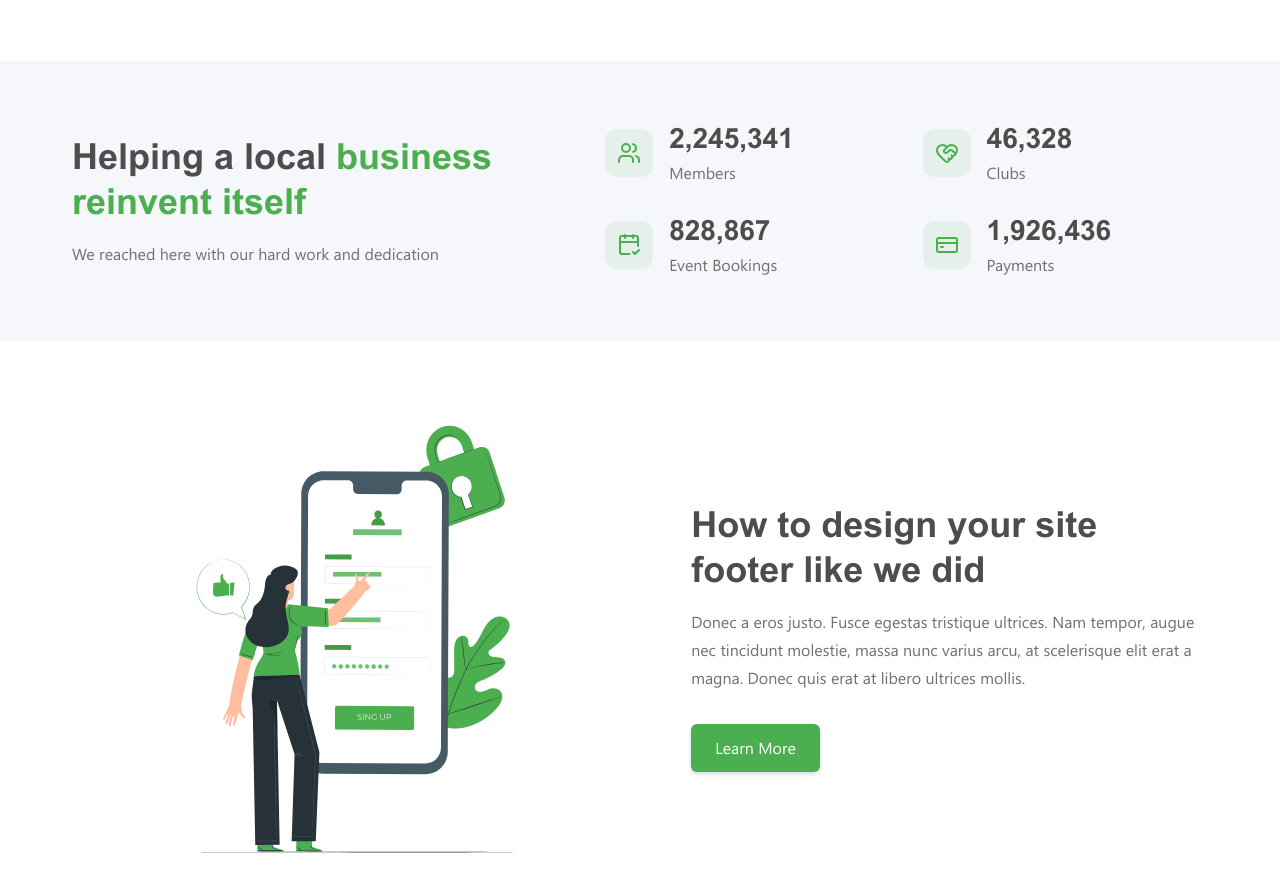
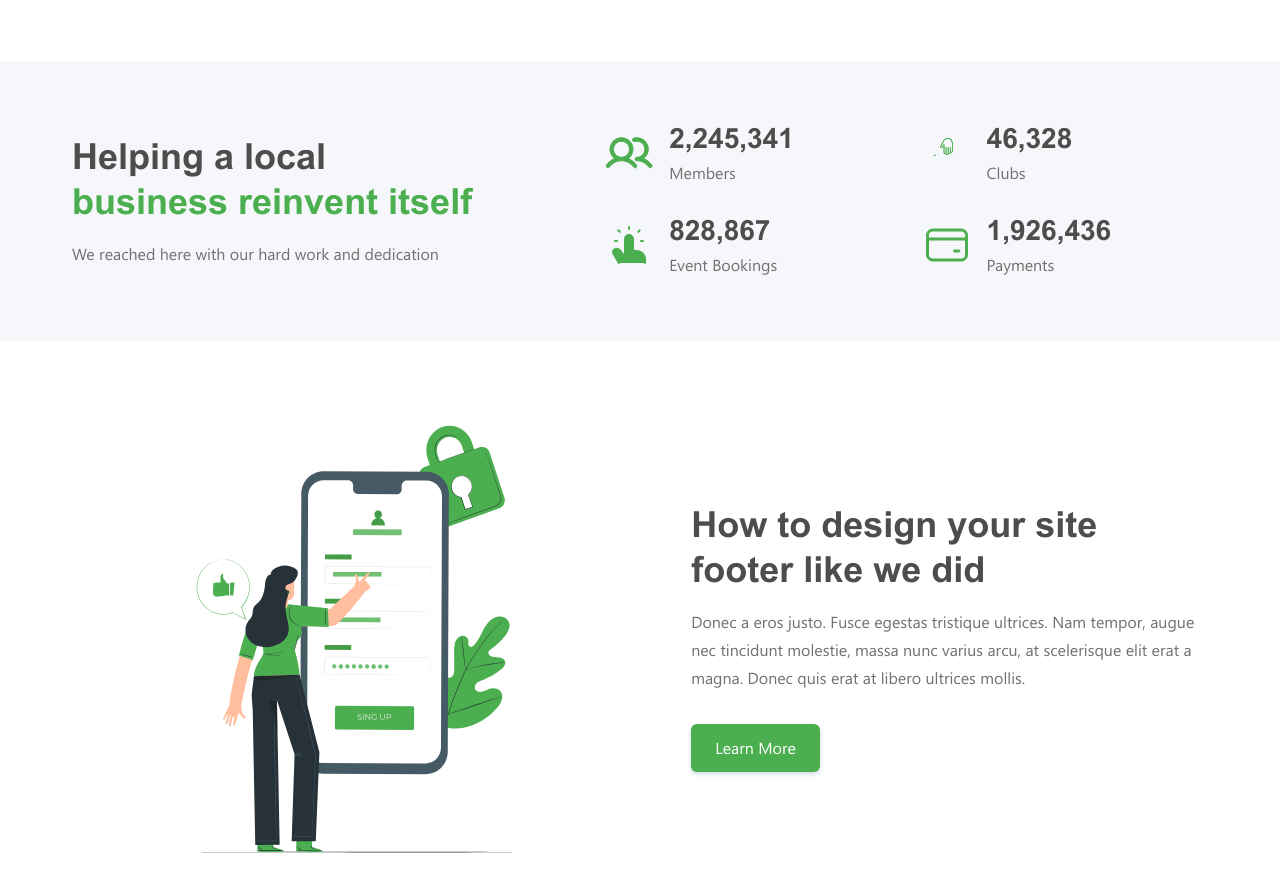
Before and after one commit to chittaranjan27/SED-1-Assignment_landingpage-, a Next.js app: page / in a window 1280 px wide. Shown: the part 1860-2751 px from the top of the page. Built offline with nearby package versions, Linux system fonts and the light colour scheme.

Commit message:
Update stats section layout and icons to logos

```diff
--- a/components/cards/stat-card.tsx
+++ b/components/cards/stat-card.tsx
@@ -1,17 +1,21 @@
-import { Icon } from "@/components/ui/icon";
+import Image from "next/image";
 
 type StatCardProps = {
   value: string;
   label: string;
-  icon: string;
+  logo: string;
 };
 
-export function StatCard({ value, label, icon }: StatCardProps) {
+export function StatCard({ value, label, logo }: StatCardProps) {
   return (
     <div className="flex items-start gap-4">
-      <div className="mt-1 flex h-12 w-12 items-center justify-center rounded-xl bg-primary/10 text-primary">
-        <Icon name={icon} className="h-6 w-6" aria-hidden="true" />
-      </div>
+      <Image
+        src={logo}
+        alt={label}
+        width={48}
+        height={48}
+        className="mt-1 h-12 w-12 object-contain"
+      />
       <div>
         <p className="font-display text-[1.75rem] font-semibold leading-none text-neutral-d-grey">
           {value}
--- a/components/sections/stats-section.tsx
+++ b/components/sections/stats-section.tsx
@@ -3,7 +3,7 @@ import { Container } from "@/components/ui/container";
 
 type StatsSectionProps = {
   stats: {
-    items: Array<{ value: string; label: string; icon: string }>;
+    items: Array<{ value: string; label: string; logo: string }>;
   };
   summary: {
     title: string;
@@ -18,7 +18,9 @@ export function StatsSection({ stats, summary }: StatsSectionProps) {
       <Container className="grid gap-10 lg:grid-cols-[0.9fr_1.1fr] lg:items-center">
         <div>
           <h2 className="font-display text-3xl font-bold leading-tight text-neutral-d-grey sm:text-[2.25rem]">
-            {summary.title} <span className="text-primary">{summary.highlight}</span>
+            {summary.title}
+            <br />
+            <span className="text-primary">{summary.highlight}</span>
           </h2>
           <p className="mt-4 text-base leading-7 text-neutral-grey">{summary.description}</p>
         </div>
--- a/data/stats.json
+++ b/data/stats.json
@@ -1,8 +1,8 @@
 {
   "items": [
-    { "value": "2,245,341", "label": "Members", "icon": "Users" },
-    { "value": "46,328", "label": "Clubs", "icon": "HeartHandshake" },
-    { "value": "828,867", "label": "Event Bookings", "icon": "CalendarCheck2" },
-    { "value": "1,926,436", "label": "Payments", "icon": "CreditCard" }
+    { "value": "2,245,341", "label": "Members", "logo": "/logo/members.svg" },
+    { "value": "46,328", "label": "Clubs", "logo": "/logo/clubs.svg" },
+    { "value": "828,867", "label": "Event Bookings", "logo": "/logo/event.svg" },
+    { "value": "1,926,436", "label": "Payments", "logo": "/logo/payment.svg" }
   ]
 }
```
